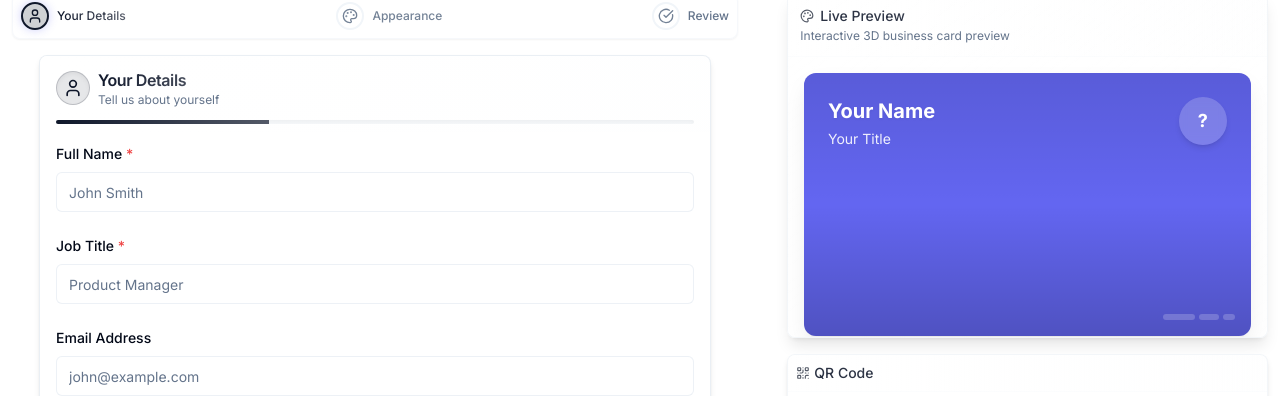
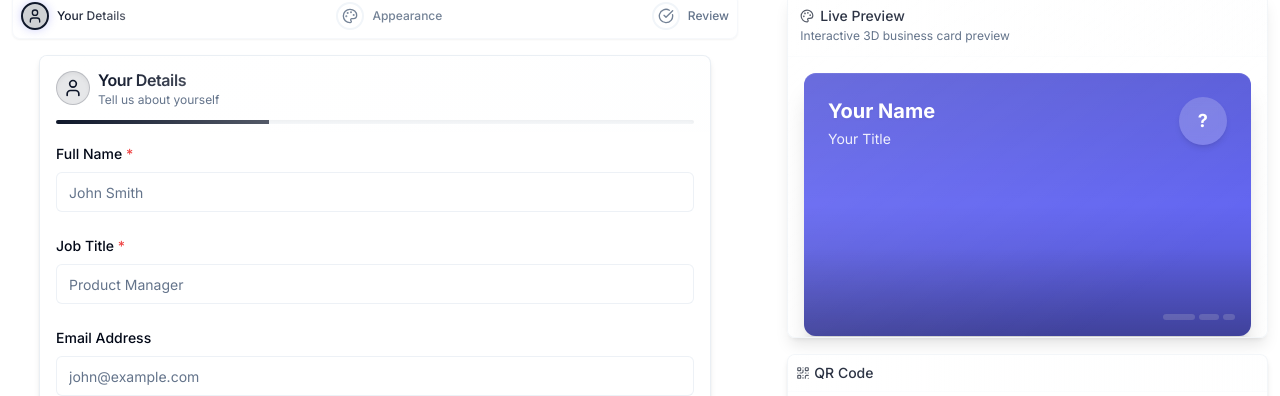
Before and after one commit to nenad0707/Vizify, a Next.js app: page /create in a window 1280 px wide. Shown: the part 229-625 px from the top of the page. Built offline with nearby package versions, Linux system fonts and the light colour scheme; no server answers; sample sign-in values are in the browser's storage.

Commit message:
Refactor card data handling in API and CardCreator components for improved structure and default values

```diff
--- a/src/app/api/public-cards/[id]/route.ts
+++ b/src/app/api/public-cards/[id]/route.ts
@@ -21,7 +21,7 @@ export async function GET(
       name: card.name,
       title: card.title,
       color: card.color,
-      template: card.template, // Already correctly included the template field
+      template: card.template,
       createdAt: card.createdAt,
       qrCode: card.qrCode,
     });
--- a/src/app/create/page.tsx
+++ b/src/app/create/page.tsx
@@ -194,7 +194,18 @@ function CardCreatorContent() {
                     isMobile ? "h-[240px]" : "h-[280px]"
                   }`}
                 >
-                  <LivePreview data={formData} interactive={!isMobile} />
+                  <LivePreview
+                    data={{
+                      name: formData.name,
+                      title: formData.title,
+                      email: formData.email,
+                      color: formData.color,
+                      template: formData.template,
+                      company: formData.company,
+                      phone: formData.phone,
+                    }}
+                    interactive={!isMobile}
+                  />
                 </div>
               </motion.div>
 
--- a/src/components/CardCreator/CardCreatorContext.tsx
+++ b/src/components/CardCreator/CardCreatorContext.tsx
@@ -4,12 +4,15 @@ import React, { createContext, useState, useContext, ReactNode } from "react";
 import { useRouter } from "next/navigation";
 import { toast } from "sonner";
 
+// Make sure your CardFormData interface aligns with BusinessCardData
 export interface CardFormData {
   name: string;
   title: string;
   email: string;
+  phone: string;
+  company: string;
   color: string;
-  template: "modern" | "classic" | "minimalist";
+  template: string;
 }
 
 // Define interface for status message
@@ -39,16 +42,21 @@ const CardCreatorContext = createContext<CardCreatorContextValue | undefined>(
   undefined,
 );
 
+// Ensure you have default values for all fields
+const defaultFormData: CardFormData = {
+  name: "",
+  title: "",
+  email: "",
+  phone: "",
+  company: "",
+  color: "#6366F1", // Default color
+  template: "modern", // Default template
+};
+
 // Provider component
 export const CardCreatorProvider = ({ children }: { children: ReactNode }) => {
   // Initialize form state
-  const [formData, setFormData] = useState<CardFormData>({
-    name: "",
-    title: "",
-    email: "",
-    color: "#6366f1",
-    template: "modern",
-  });
+  const [formData, setFormData] = useState<CardFormData>(defaultFormData);
 
   // Initialize other state
   const [currentStep, setCurrentStep] = useState(0);
@@ -117,13 +125,7 @@ export const CardCreatorProvider = ({ children }: { children: ReactNode }) => {
 
   // Reset form to initial state
   const resetForm = () => {
-    setFormData({
-      name: "",
-      title: "",
-      email: "",
-      color: "#6366f1",
-      template: "modern",
-    });
+    setFormData(defaultFormData);
     setCurrentStep(0);
     setStatusMessage(null);
     setCreatedCard(null);
--- a/src/components/LivePreview.tsx
+++ b/src/components/LivePreview.tsx
@@ -1,12 +1,12 @@
 "use client";
 
 import { motion } from "framer-motion";
-import { forwardRef, ReactNode } from "react";
+import { forwardRef } from "react";
 import { cn } from "@/lib/utils";
 
 export interface BusinessCardData {
-  name: string;
-  title: string;
+  name?: string;
+  title?: string;
   color: string;
   template: string;
   email?: string;
@@ -36,35 +36,116 @@ const getBorderRadius = (template: string): string => {
 
 // Function to get text colors based on template
 const getTextColors = (template: string) => {
+  switch (template) {
+    case "modern":
       return {
-    primary: template === "modern" ? "#ffffff" : "#000000",
-    secondary:
-      template === "modern" ? "rgba(255,255,255,0.9)" : "rgba(0,0,0,0.7)",
-    tertiary:
-      template === "modern" ? "rgba(255,255,255,0.8)" : "rgba(0,0,0,0.6)",
+        primary: "#ffffff",
+        secondary: "rgba(255,255,255,0.9)",
+        tertiary: "rgba(255,255,255,0.7)",
+        accent: "rgba(255,255,255,0.3)",
       };
+    case "minimalist":
+      return {
+        primary: "#000000",
+        secondary: "rgba(0,0,0,0.7)",
+        tertiary: "rgba(0,0,0,0.5)",
+        accent: "rgba(0,0,0,0.05)",
+      };
+    case "classic":
+      return {
+        primary: "#1a1a1a",
+        secondary: "rgba(0,0,0,0.8)",
+        tertiary: "rgba(0,0,0,0.6)",
+        accent: "rgba(0,0,0,0.1)",
+      };
+    default:
+      return {
+        primary: "#ffffff",
+        secondary: "rgba(255,255,255,0.9)",
+        tertiary: "rgba(255,255,255,0.8)",
+        accent: "rgba(255,255,255,0.2)",
+      };
+  }
 };
 
 // Function to get box shadow based on template
 const getBoxShadow = (template: string): string => {
   switch (template) {
     case "modern":
-      return "0 10px 25px -5px rgba(0,0,0,0.1), 0 10px 10px -5px rgba(0,0,0,0.04)";
+      return "0 20px 25px -5px rgba(0,0,0,0.15), 0 10px 10px -5px rgba(0,0,0,0.08), inset 0 1px 0 0 rgba(255,255,255,0.1)";
     case "minimalist":
-      return "0 1px 3px rgba(0,0,0,0.05)";
+      return "0 1px 2px rgba(0,0,0,0.03)";
     case "classic":
-      return "0 4px 6px rgba(0,0,0,0.1)";
+      return "0 4px 8px rgba(0,0,0,0.08), 0 1px 4px rgba(0,0,0,0.08), 0 0 0 1px rgba(0,0,0,0.05)";
     default:
       return "0 10px 25px -5px rgba(0,0,0,0.1), 0 10px 10px -5px rgba(0,0,0,0.04)";
   }
 };
 
-export const LivePreview = forwardRef<HTMLDivElement, LivePreviewProps>(
+// Function to get overlay gradient
+const getOverlayGradient = (template: string): string => {
+  switch (template) {
+    case "modern":
+      return "linear-gradient(145deg, rgba(255,255,255,0.1) 0%, rgba(255,255,255,0) 80%)";
+    case "classic":
+      return "linear-gradient(180deg, rgba(255,255,255,0.05) 0%, rgba(0,0,0,0.02) 100%)";
+    case "minimalist":
+      return "none";
+    default:
+      return "none";
+  }
+};
+
+// Function to get specific layout for template
+const getLayout = (template: string): string => {
+  switch (template) {
+    case "modern":
+      return "flex flex-col justify-between";
+    case "classic":
+      return "flex flex-col justify-between";
+    case "minimalist":
+      return "flex flex-col items-start justify-center";
+    default:
+      return "flex flex-col justify-between";
+  }
+};
+
+// Helper function to darken or lighten a color
+function adjustColor(color: string, amount: number): string {
+  // Remove # if present
+  color = color.replace(/^#/, "");
+
+  // Parse the color
+  let r = parseInt(color.substring(0, 2), 16);
+  let g = parseInt(color.substring(2, 4), 16);
+  let b = parseInt(color.substring(4, 6), 16);
+
+  // Adjust the color
+  r = Math.max(0, Math.min(255, r + amount));
+  g = Math.max(0, Math.min(255, g + amount));
+  b = Math.max(0, Math.min(255, b + amount));
+
+  // Convert back to hex
+  return `#${r.toString(16).padStart(2, "0")}${g
+    .toString(16)
+    .padStart(2, "0")}${b.toString(16).padStart(2, "0")}`;
+}
+
+const LivePreview = forwardRef<HTMLDivElement, LivePreviewProps>(
   ({ data, className, interactive = true }, ref) => {
     const { name, title, email, phone, company, color, template } = data;
-    const borderRadius = getBorderRadius(template || "modern");
-    const textColors = getTextColors(template || "modern");
-    const boxShadow = getBoxShadow(template || "modern");
+    const templateType = template || "modern";
+    const borderRadius = getBorderRadius(templateType);
+    const textColors = getTextColors(templateType);
+    const boxShadow = getBoxShadow(templateType);
+    const layout = getLayout(templateType);
+    const overlayGradient = getOverlayGradient(templateType);
+
+    // Calculate lighter or darker accent color based on template
+    const accentColor =
+      templateType === "minimalist"
+        ? adjustColor(color, 40) // Lighter for minimalist
+        : adjustColor(color, -40); // Darker for others
 
     return (
       <motion.div
@@ -75,10 +156,16 @@ export const LivePreview = forwardRef<HTMLDivElement, LivePreviewProps>(
           className,
         )}
         whileHover={
-          interactive
+          interactive && templateType === "minimalist"
+            ? {
+                y: -3,
+                transition: { duration: 0.2 },
+              }
+            : interactive
             ? {
                 rotateX: [0, -5, 0],
                 rotateY: [0, 10, 0],
+                scale: 1.02,
                 transition: { duration: 0.5 },
               }
             : undefined
@@ -87,8 +174,23 @@ export const LivePreview = forwardRef<HTMLDivElement, LivePreviewProps>(
           backgroundColor: color,
           borderRadius,
           boxShadow,
+          border:
+            templateType === "classic"
+              ? `1px solid ${adjustColor(color, -20)}`
+              : "none",
         }}
       >
+        {/* Template-specific overlays */}
+        {templateType === "modern" && (
+          <div
+            className="absolute inset-0 z-10"
+            style={{
+              background: overlayGradient,
+              borderRadius,
+            }}
+          />
+        )}
+
         {interactive && (
           <>
             <div className="absolute inset-0 bg-gradient-to-tr from-transparent via-white/20 to-transparent opacity-0 hover:opacity-100 transition-opacity duration-300" />
@@ -96,7 +198,75 @@ export const LivePreview = forwardRef<HTMLDivElement, LivePreviewProps>(
           </>
         )}
 
-        <div className="p-6 flex flex-col justify-between h-full relative">
+        {/* Template-specific elements */}
+        {templateType === "classic" && (
+          <div
+            className="absolute top-0 left-0 right-0 h-2"
+            style={{
+              backgroundColor: adjustColor(color, -30),
+              borderTopLeftRadius: borderRadius,
+              borderTopRightRadius: borderRadius,
+            }}
+          />
+        )}
+
+        {templateType === "minimalist" && (
+          <div
+            className="absolute left-0 top-0 bottom-0 w-1"
+            style={{
+              backgroundColor: accentColor,
+            }}
+          />
+        )}
+
+        <div className={cn("p-6 h-full relative", layout)}>
+          {templateType === "minimalist" ? (
+            <>
+              <div className="mb-auto">
+                <h3
+                  className="text-xl font-bold"
+                  style={{ color: textColors.primary }}
+                >
+                  {name || "Your Name"}
+                </h3>
+                <p
+                  className="text-sm mt-1"
+                  style={{ color: textColors.secondary }}
+                >
+                  {title || "Your Title"}
+                </p>
+              </div>
+
+              <div className="mt-auto">
+                {company && (
+                  <p
+                    className="text-xs mb-1"
+                    style={{ color: textColors.tertiary }}
+                  >
+                    {company}
+                  </p>
+                )}
+                {email && (
+                  <p
+                    className="text-xs font-medium"
+                    style={{ color: textColors.secondary }}
+                  >
+                    {email}
+                  </p>
+                )}
+                {phone && (
+                  <p
+                    className="text-xs font-medium"
+                    style={{ color: textColors.secondary }}
+                  >
+                    {phone}
+                  </p>
+                )}
+              </div>
+            </>
+          ) : (
+            // Original layout for other templates
+            <>
               <div className="flex justify-between items-start">
                 <div>
                   <h3
@@ -149,6 +319,21 @@ export const LivePreview = forwardRef<HTMLDivElement, LivePreviewProps>(
                 <div className="h-1.5 w-5 bg-white/20 rounded-full" />
                 <div className="h-1.5 w-3 bg-white/20 rounded-full" />
               </div>
+            </>
+          )}
+
+          {templateType === "classic" && (
+            <div
+              className="absolute top-6 right-6 h-16 w-16 opacity-5 rounded-full"
+              style={{
+                border: `3px solid ${textColors.primary}`,
+              }}
+            />
+          )}
+
+          {templateType === "modern" && (
+            <div className="absolute bottom-0 left-0 right-0 h-1/3 bg-gradient-to-t from-black/20 to-transparent z-0" />
+          )}
         </div>
       </motion.div>
     );
```
Also changed, not shown: src/app/api/cards/[id]/route.ts (+9 -7 lines). Lines whose indentation alone changed are shown as unchanged.
